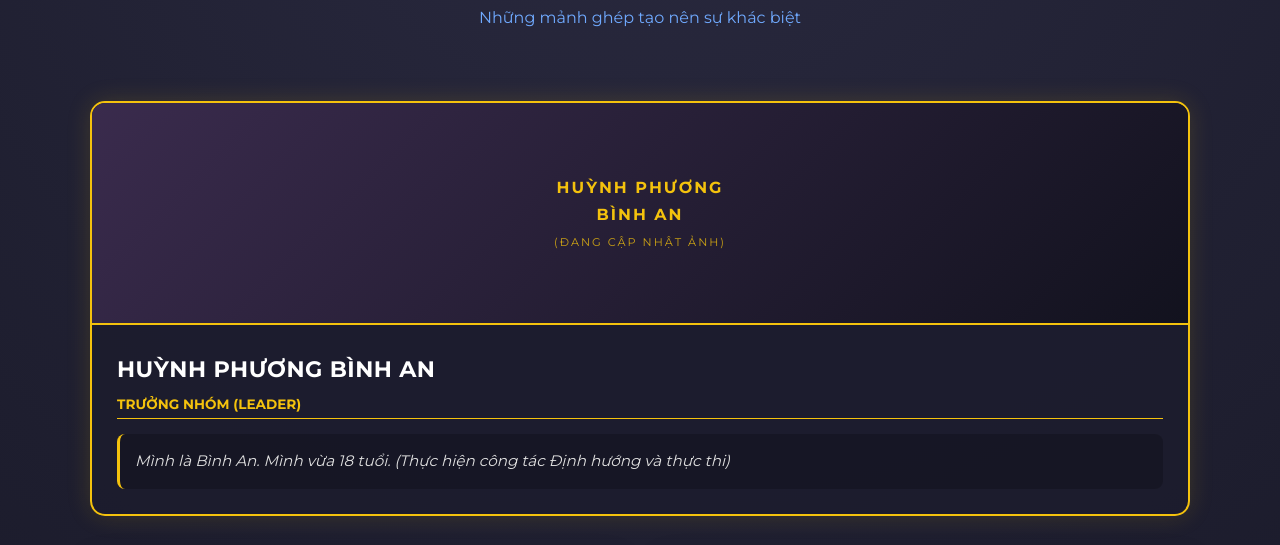
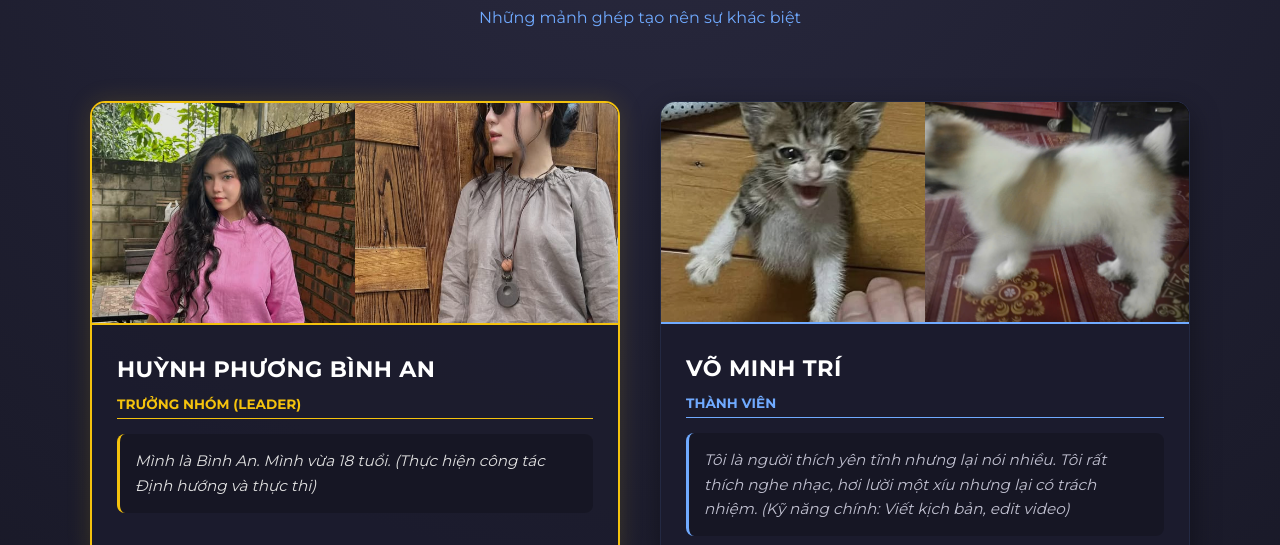
Before and after one commit to Vo-Minh-Tri1412/Web-HBSA, a plain HTML site: page team.html in a window 1280 px wide. Shown: the part 255-800 px from the top of the page. Drawn offline with Linux system fonts and the light colour scheme.

Commit message:
update code

```diff
--- a/style.css
+++ b/style.css
@@ -374,11 +374,10 @@ header.hero .tagline {
 /* ---- ĐẶC BIỆT CHO TRƯỞNG NHÓM (Leader) ---- */
 .leader-card {
     border: 2px solid var(--accent-gold);
+    /* Giữ viền vàng */
     box-shadow: 0 0 25px rgba(244, 194, 13, 0.15);
-    grid-column: 1 / -1;
-    /* Trưởng nhóm nằm riêng 1 hàng (nếu muốn) hoặc để auto */
-    /* Nếu muốn Leader to hơn, bỏ comment dòng dưới */
-    /* max-width: 800px; margin: 0 auto; */
+    /* Giữ hiệu ứng phát sáng */
+    /* grid-column: 1 / -1;  <-- XÓA HOẶC COMMENT DÒNG NÀY LẠI */
 }
 
 .leader-card .img-wrapper {
@@ -782,3 +781,9 @@ header.hero .tagline {
     padding-bottom: 10px;
     margin-top: 30px;
 }
+
+/* ---- FIX LỖI ẢNH LEADER MẤT MẶT ---- */
+.leader-card .img-wrapper img {
+    object-position: top center;
+    /* Neo ảnh lên trên cùng để lấy khuôn mặt */
+}
--- a/team.html
+++ b/team.html
@@ -35,12 +35,8 @@
             <!-- Chưa có ảnh -> Sử dụng Placeholder CSS -->
             <div class="member-card leader-card">
                 <div class="img-wrapper">
-                    <div class="no-image-placeholder">
-                        <span>Huỳnh Phương</span>
-                        <span>Bình An</span>
-                        <small style="font-size: 0.7em; margin-top:5px; font-weight: normal; opacity: 0.8;">(Đang cập
-                            nhật ảnh)</small>
-                    </div>
+                    <img src="assets/25127009.png" alt="Bình An 1">
+                    <img src="assets/25127009_2.png" alt="Bình An2">
                 </div>
                 <div class="info-box">
                     <div class="member-name">HUỲNH PHƯƠNG BÌNH AN</div>
@@ -61,7 +57,8 @@
                     <div class="member-name">Võ Minh Trí</div>
                     <div class="member-role">Thành viên</div>
                     <div class="member-desc">
-                        Tôi là người thích yên tĩnh nhưng lại nói nhiều. Tôi rất thích nghe nhạc, hơi lười một xíu nhưng
+                        Tôi là người thích yên tĩnh nhưng lại nói nhiều. Tôi rất thích nghe nhạc, hơi lười một xíu
+                        nhưng
                         lại có trách nhiệm. (Kỹ năng chính: Viết kịch bản, edit video)
                     </div>
                 </div>
@@ -94,7 +91,8 @@
                     <div class="member-name">Trần Hải Thiên</div>
                     <div class="member-role">Thành viên</div>
                     <div class="member-desc">
-                        Thích làm điều mình thích, không thích làm điều mình không thích. (Kỹ năng chính: không có nhưng
+                        Thích làm điều mình thích, không thích làm điều mình không thích. (Kỹ năng chính: không có
+                        nhưng
                         nếu cần thì sẽ học)
                     </div>
                 </div>
@@ -126,11 +124,15 @@
                     <div class="member-name">Võ Thiên Khánh</div>
                     <div class="member-role">Thành viên</div>
                     <div class="member-desc">
-                        Tôi để gần và thân với người tôi muốn. Tôi rất lười nên đề cao năng suất thay vì công việc. Tôi
-                        chỉ làm điều tôi thích và điều đó có lợi cho tôi hoặc người mà tôi thân. Tôi có trách nhiệm với
-                        điều tôi muốn. Tôi ghét làm theo người khác và cực ghét những thứ không theo ý tôi. Tôi cũng khó
+                        Tôi để gần và thân với người tôi muốn. Tôi rất lười nên đề cao năng suất thay vì công việc.
+                        Tôi
+                        chỉ làm điều tôi thích và điều đó có lợi cho tôi hoặc người mà tôi thân. Tôi có trách nhiệm
+                        với
+                        điều tôi muốn. Tôi ghét làm theo người khác và cực ghét những thứ không theo ý tôi. Tôi cũng
+                        khó
                         tiếp thu ý kiến của người khác vì tôi không thích (trừ khi tôi cảm nhận được lợi ích từ việc
-                        đó). (Kỹ năng chính: cocaidai (hmm... có lẽ tôi không muốn nói hoặc không trong lĩnh vực này))
+                        đó). (Kỹ năng chính: cocaidai (hmm... có lẽ tôi không muốn nói hoặc không trong lĩnh vực
+                        này))
                     </div>
                 </div>
             </div>
```
Also changed, not shown: assets/25127009.png (added), assets/25127009_2.png (added).
